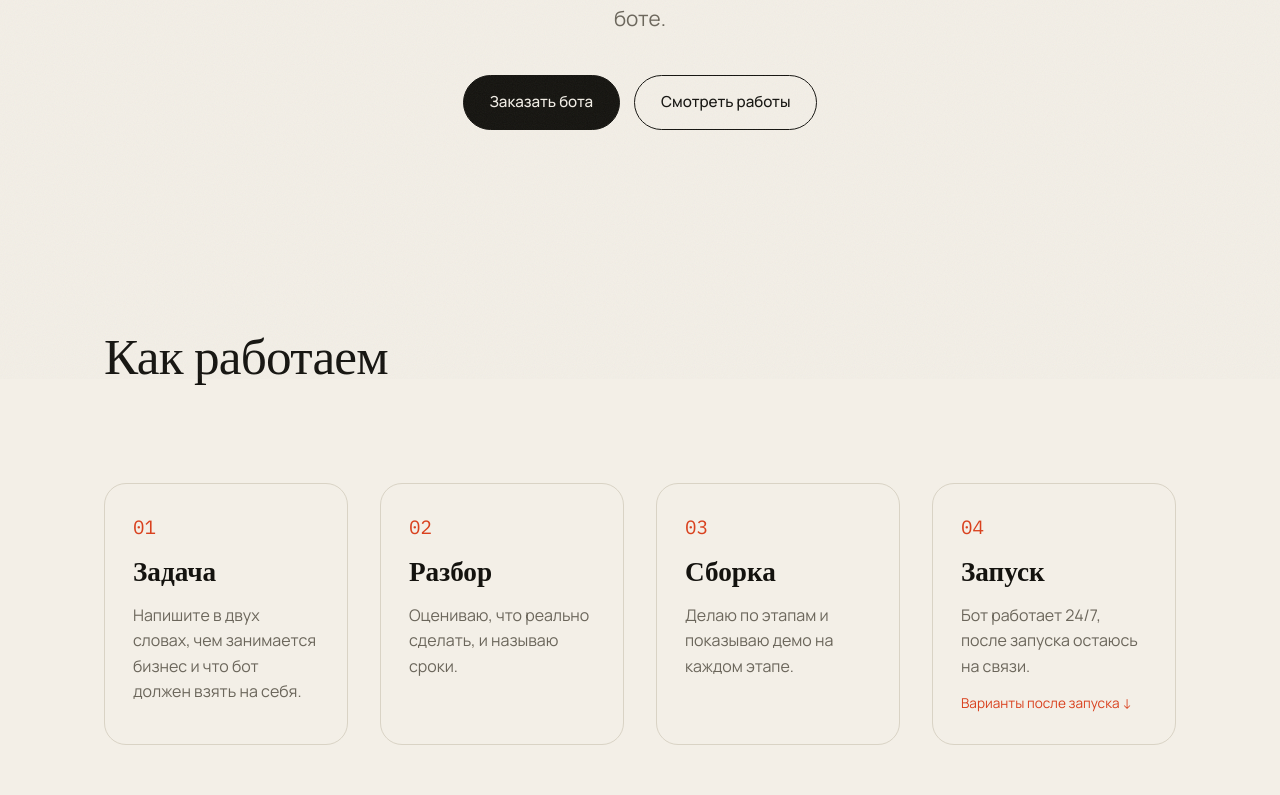
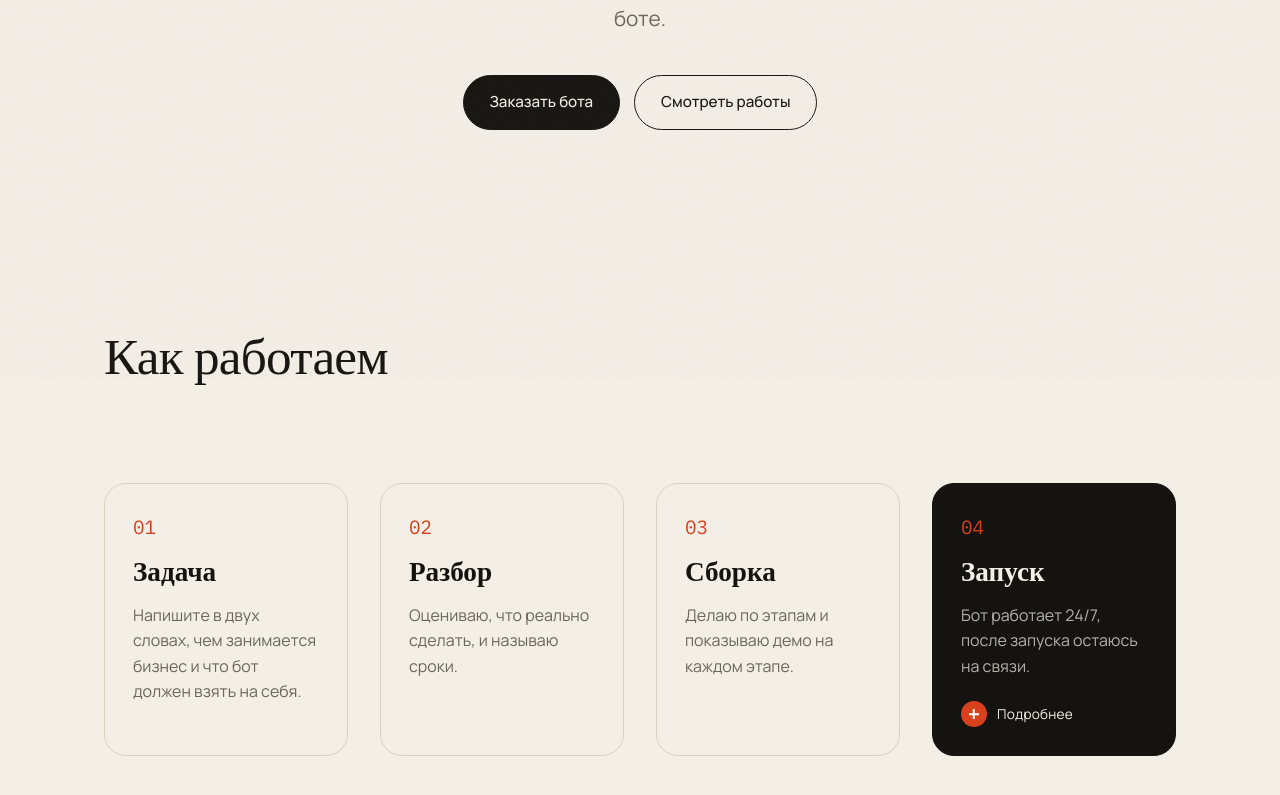
Before and after one commit to zhennyy/botforall, a React (Vite) app: page / in a window 1280 px wide. Shown: the part 421-1216 px from the top of the page. Built offline with nearby package versions, Linux system fonts and the light colour scheme.

Commit message:
Process: redesigned launch step with animated options panel

```diff
--- a/src/components/Process.jsx
+++ b/src/components/Process.jsx
@@ -8,9 +8,9 @@ const steps = [
 ]
 
 const hosting = [
-  ['Хостинг у вас', 'Запускаю на вашем аккаунте Railway. Доступ, код и данные остаются у вас, я настраиваю и сопровождаю запуск.'],
-  ['Хостинг у меня', 'Беру запуск и хостинг на себя: резервные копии, обновления и поддержка за ежемесячную плату.'],
-  ['Без поддержки', 'Вы получаете готового бота и работаете сами. Доработки после запуска обсуждаем отдельно.'],
+  ['A', 'Хостинг у вас', 'Запускаю на вашем аккаунте Railway. Доступ, код и данные остаются у вас, я настраиваю и сопровождаю запуск.', 'Всё на вашем аккаунте'],
+  ['B', 'Хостинг у меня', 'Беру запуск и хостинг на себя: резервные копии, обновления и поддержка за ежемесячную плату.', 'Поддержка по подписке'],
+  ['C', 'Без поддержки', 'Вы получаете готового бота и работаете сами. Доработки после запуска обсуждаем отдельно.', 'Доработки отдельно'],
 ]
 
 export default function Process() {
@@ -22,9 +22,9 @@ export default function Process() {
       <div className="wrap">
         <h2 className="section-title">Как работаем</h2>
         <ol className="process">
-          {steps.map(([t, d], i) => (
-            <li className={'step' + (i === last ? ' step-click' : '')} key={t}>
-              {i === last ? (
+          {steps.map(([t, d], i) =>
+            i === last ? (
+              <li className="step step-click" key={t} data-open={open}>
                 <button
                   type="button"
                   className="step-btn"
@@ -35,31 +35,42 @@ export default function Process() {
                   <span className="ticks">{String(i + 1).padStart(2, '0')}</span>
                   <h4>{t}</h4>
                   <p>{d}</p>
-                  <span className="step-more">{open ? 'Свернуть ↑' : 'Варианты после запуска ↓'}</span>
+                  <span className="step-more">
+                    <span className="step-plus" aria-hidden="true" />
+                    {open ? 'Свернуть' : 'Подробнее'}
+                  </span>
                 </button>
+              </li>
             ) : (
-                <>
+              <li className="step" key={t}>
                 <span className="ticks">{String(i + 1).padStart(2, '0')}</span>
                 <h4>{t}</h4>
                 <p>{d}</p>
-                </>
+              </li>
+            )
           )}
-            </li>
-          ))}
         </ol>
-        {open && (
-          <div id="after-launch" className="after-wrap">
+
+        <div id="after-launch" className="after-wrap" data-open={open} role="region" aria-label="Варианты после запуска" inert={open ? undefined : ''}>
+          <div className="after-clip">
+            <div className="after-panel">
+              <div className="after-head">
                 <h3 className="after-title">После запуска — на выбор</h3>
+                <p className="after-hint">Формат выбираем вместе до начала работы</p>
+              </div>
               <ul className="after">
-              {hosting.map(([t, d]) => (
+                {hosting.map(([l, t, d, tag]) => (
                   <li key={t}>
+                    <span className="after-letter">{l}</span>
                     <h4>{t}</h4>
                     <p>{d}</p>
+                    <span className="after-tag">{tag}</span>
                   </li>
                 ))}
               </ul>
             </div>
-        )}
+          </div>
+        </div>
       </div>
     </section>
   )
--- a/src/index.css
+++ b/src/index.css
@@ -268,16 +268,46 @@ footer b { font-family: 'Cormorant Garamond', serif; font-size: 1.2rem; color: v
 /* убрали цветные пятна за заголовком */
 .glow { display: none; }
 
-.after-title { margin-top: 56px; font-family: 'Cormorant Garamond', serif; font-weight: 600; font-size: 1.7rem; }
-.after { list-style: none; display: grid; grid-template-columns: repeat(3, 1fr); gap: 32px; margin-top: 20px; padding: 0; }
-.after li { border-top: 1px solid var(--line); padding-top: 18px; }
-.after h4 { font-size: 1.05rem; font-weight: 600; margin-bottom: 6px; }
-.after p { color: var(--soft); max-width: 34ch; }
-@media (max-width: 720px) { .after { grid-template-columns: 1fr; gap: 20px; } }
-.step-click { padding: 0; }
-.step-btn { all: unset; box-sizing: border-box; display: block; width: 100%; height: 100%; padding: 28px; cursor: pointer; border-radius: 22px; }
-.step-btn:focus-visible { outline: 2px solid var(--accent); outline-offset: 2px; }
-.step-btn h4 { font-family: 'Cormorant Garamond', serif; font-weight: 600; font-size: 1.7rem; margin: 8px 0; }
-.step-btn p { color: var(--soft); max-width: 28ch; }
-.step-more { display: inline-block; margin-top: 14px; font-size: .85rem; color: var(--accent); }
-.step-click:hover { border-color: var(--accent); }
+/* ---------- запуск: раскрывающиеся варианты ---------- */
+.process { align-items: stretch; }
+.step { display: flex; flex-direction: column; }
+.step-click { padding: 0; background: var(--ink); border-color: var(--ink); color: var(--paper); transition: transform .4s var(--ease), box-shadow .4s var(--ease); }
+.step-click:hover { transform: translateY(-4px); box-shadow: 0 24px 40px -24px rgba(20,19,15,.55); }
+.step-btn { all: unset; box-sizing: border-box; display: flex; flex-direction: column; flex: 1; width: 100%; padding: 28px; cursor: pointer; border-radius: 22px; }
+.step-btn:focus-visible { outline: 2px solid var(--accent); outline-offset: 3px; }
+.step-click .ticks { color: var(--accent); }
+.step-btn h4 { font-family: 'Cormorant Garamond', serif; font-weight: 600; font-size: 1.7rem; margin: 8px 0; color: var(--paper); }
+.step-btn p { color: color-mix(in srgb, var(--paper) 72%, transparent); max-width: 28ch; }
+.step-more { margin-top: auto; padding-top: 22px; display: inline-flex; align-items: center; gap: 10px; font-size: .85rem; letter-spacing: .02em; color: var(--paper); }
+.step-plus { position: relative; width: 26px; height: 26px; border-radius: 50%; background: var(--accent); flex: none; transition: transform .5s var(--ease); }
+.step-plus::before, .step-plus::after { content: ''; position: absolute; left: 50%; top: 50%; width: 10px; height: 1.5px; background: #fff; transform: translate(-50%, -50%); }
+.step-plus::after { transform: translate(-50%, -50%) rotate(90deg); transition: transform .5s var(--ease); }
+.step-click[data-open="true"] .step-plus { transform: rotate(180deg); }
+.step-click[data-open="true"] .step-plus::after { transform: translate(-50%, -50%) rotate(0deg); }
+
+.after-wrap { display: grid; grid-template-rows: 0fr; margin-top: 0; transition: grid-template-rows .6s var(--ease), margin-top .6s var(--ease); }
+.after-wrap[data-open="true"] { grid-template-rows: 1fr; margin-top: 22px; }
+.after-clip { overflow: hidden; min-height: 0; }
+.after-panel { position: relative; border: 1px solid var(--line); border-radius: 26px; padding: clamp(22px, 3vw, 36px); background: color-mix(in srgb, var(--ink) 4%, var(--paper)); }
+.after-panel::before { content: ''; position: absolute; top: -8px; right: calc(12.5% - 8px); width: 14px; height: 14px; background: color-mix(in srgb, var(--ink) 4%, var(--paper)); border-left: 1px solid var(--line); border-top: 1px solid var(--line); transform: rotate(45deg); }
+.after-head { display: flex; flex-wrap: wrap; align-items: baseline; justify-content: space-between; gap: 6px 24px; margin-bottom: 22px; }
+.after-title { font-family: 'Cormorant Garamond', serif; font-weight: 600; font-size: clamp(1.5rem, 2.6vw, 2rem); line-height: 1.1; margin: 0; }
+.after-hint { color: var(--soft); font-size: .9rem; margin: 0; }
+.after { list-style: none; display: grid; grid-template-columns: repeat(3, 1fr); gap: 16px; margin: 0; padding: 0; }
+.after li { display: flex; flex-direction: column; gap: 10px; background: var(--paper); border: 1px solid var(--line); border-radius: 18px; padding: 22px; opacity: 0; transform: translateY(14px); transition: opacity .5s var(--ease), transform .5s var(--ease), border-color .3s; }
+.after-wrap[data-open="true"] .after li { opacity: 1; transform: none; }
+.after-wrap[data-open="true"] .after li:nth-child(1) { transition-delay: .12s; }
+.after-wrap[data-open="true"] .after li:nth-child(2) { transition-delay: .2s; }
+.after-wrap[data-open="true"] .after li:nth-child(3) { transition-delay: .28s; }
+.after li:hover { border-color: var(--accent); }
+.after-letter { font-size: .75rem; color: var(--accent); letter-spacing: .08em; }
+.after h4 { font-family: 'Cormorant Garamond', serif; font-weight: 600; font-size: 1.5rem; line-height: 1.1; margin: 0; }
+.after p { color: var(--soft); font-size: .95rem; margin: 0; }
+.after-tag { margin-top: auto; align-self: flex-start; font-size: .75rem; padding: 5px 12px; border: 1px solid var(--line); border-radius: 999px; color: var(--soft); }
+@media (max-width: 900px) {
+  .after { grid-template-columns: 1fr; }
+  .after-panel::before { right: auto; left: 40px; }
+}
+@media (prefers-reduced-motion: reduce) {
+  .after-wrap, .after li, .step-plus, .step-plus::after, .step-click { transition: none; }
+}
```
Lines whose indentation alone changed are shown as unchanged.
